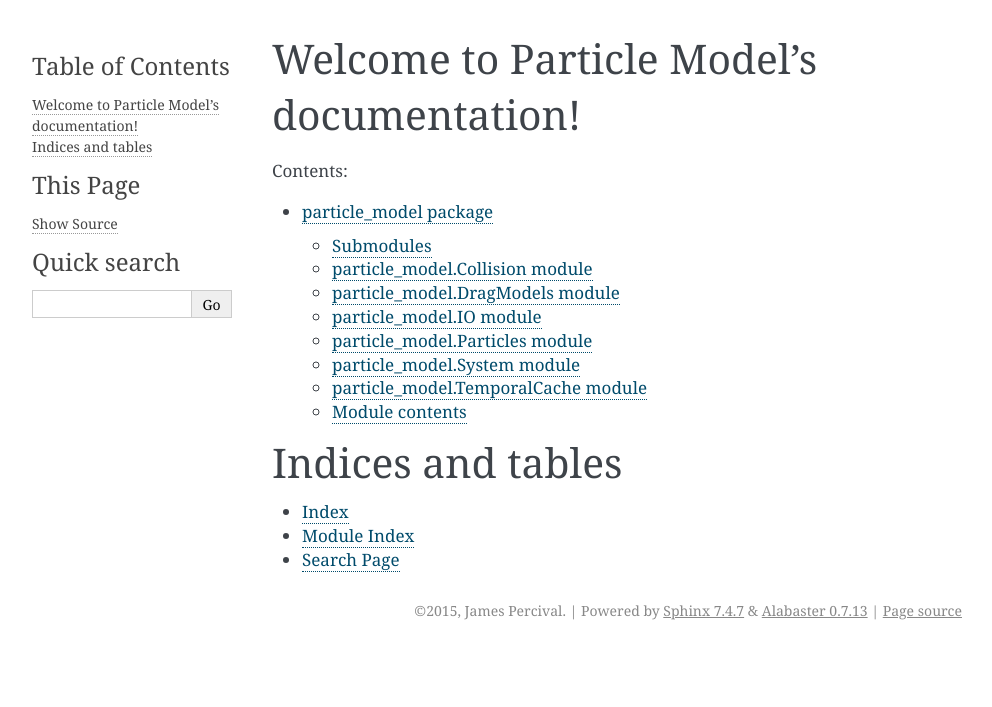
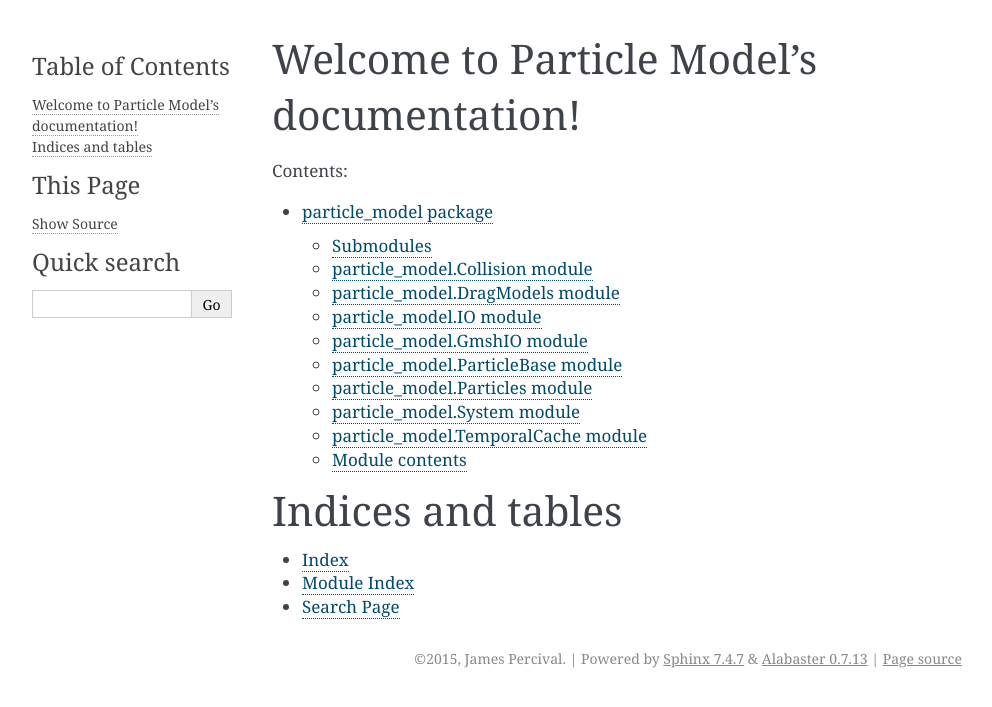
Before and after one commit to ASBLittle/ParticleModule, a Sphinx documentation site: the page built from docs/index.rst, in a window 1280 px wide. Shown: the top 707 px of the page, without its empty margins (148-1140 px from the left). Built offline with Sphinx 7.4.7, drawn with Linux system fonts in a browser that asks for light colours.

Commit message:
Update documentation.

```diff
--- a/docs/_sources/particle_model.rst
+++ b/docs/_sources/particle_model.rst
@@ -24,6 +24,22 @@ particle_model.IO module
 ------------------------
 
 .. automodule:: particle_model.IO
+    :members:
+    :undoc-members:
+    :show-inheritance:
+
+particle_model.GmshIO module
+----------------------------
+
+.. automodule:: particle_model.GmshIO
+    :members:
+    :undoc-members:
+    :show-inheritance:
+
+particle_model.ParticleBase module
+----------------------------------
+
+.. automodule:: particle_model.ParticleBase
     :members:
     :undoc-members:
     :show-inheritance:
```
Also changed, not shown: README.md (+3 -3 lines), 1 other file.
